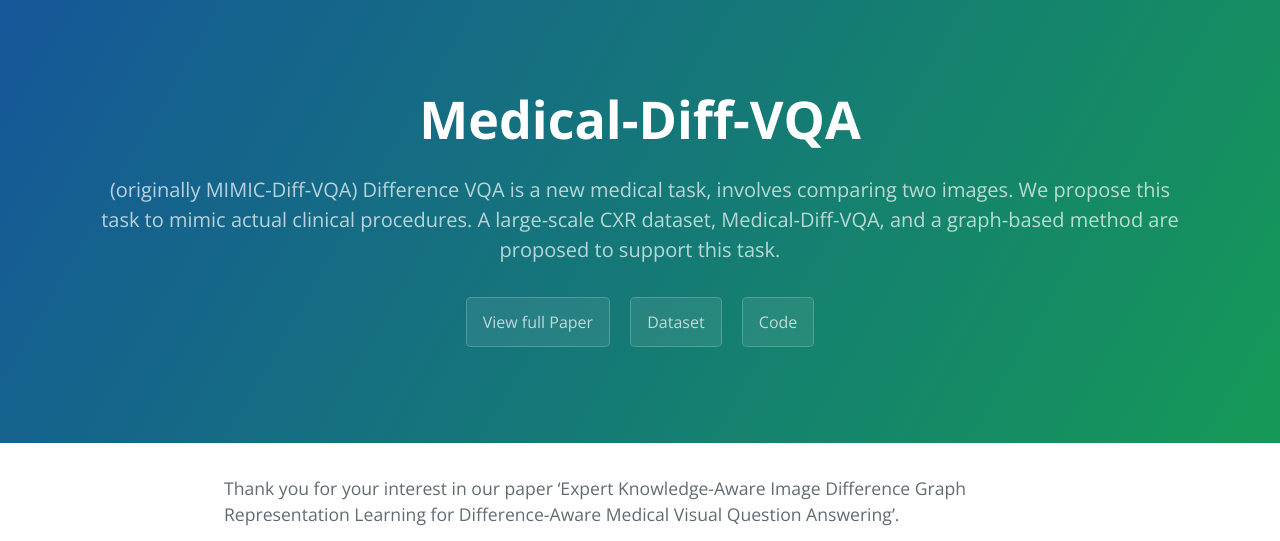
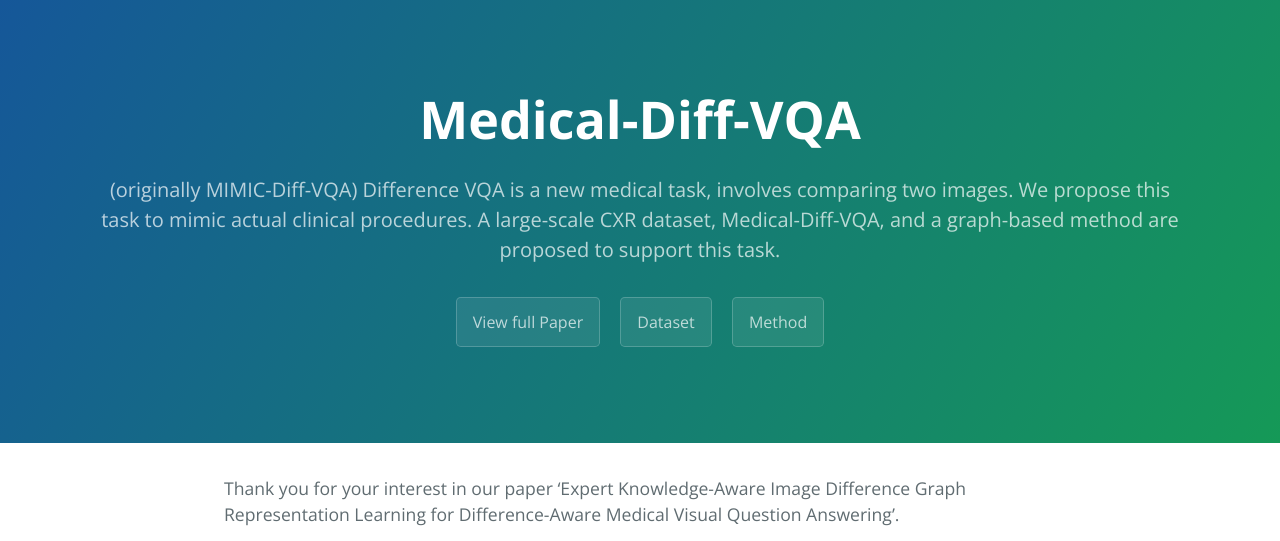
Before and after one commit to Holipori/KDD2023-MIMIC-Diff-VQA, a Jekyll site: the page built from index.md, in a window 1280 px wide and 900 px high, cut to the strip 0-541 px from the top of the window. Built offline with Jekyll 4.4.1, drawn with Linux system fonts in a browser that asks for light colours.

Commit message:
update name

```diff
--- a/_layouts/default.html
+++ b/_layouts/default.html
@@ -25,7 +25,7 @@
         <a href="{{ site.dataset }}" class="btn">Dataset</a>
       {% endif %}
       {% if site.code %}
-        <a href="{{ site.code }}" class="btn">Code</a>
+        <a href="{{ site.code }}" class="btn">Method</a>
       {% endif %}
       {% if site.github.is_project_page %}
         <a href="{{ site.github.repository_url }}" class="btn">View on GitHub</a>
```
